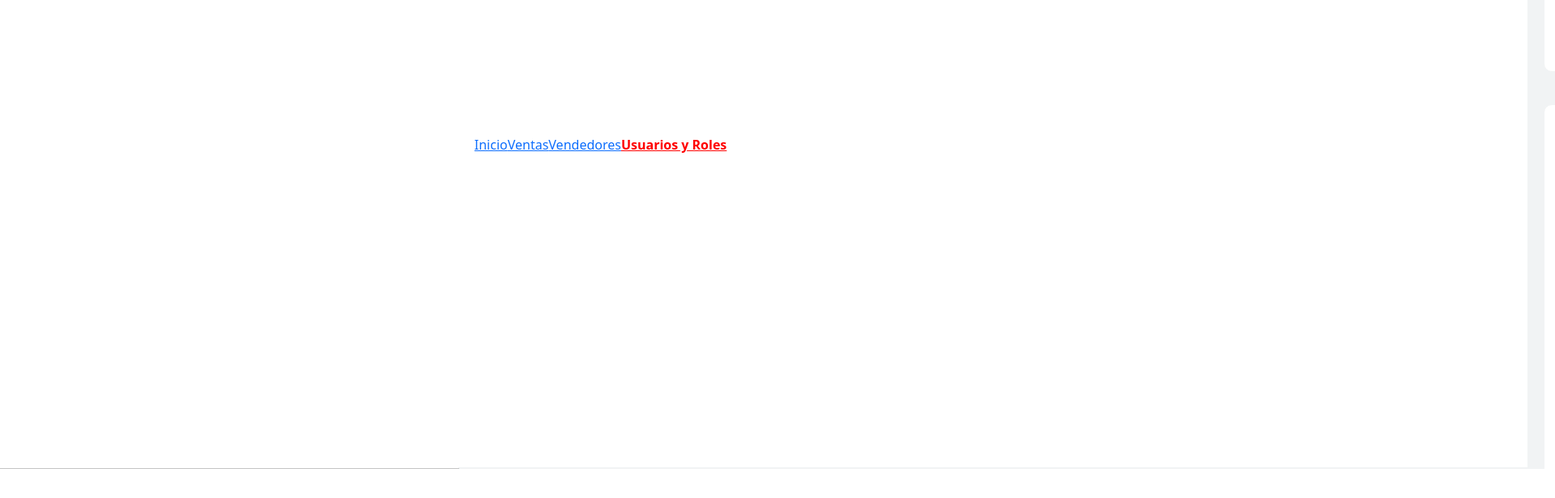
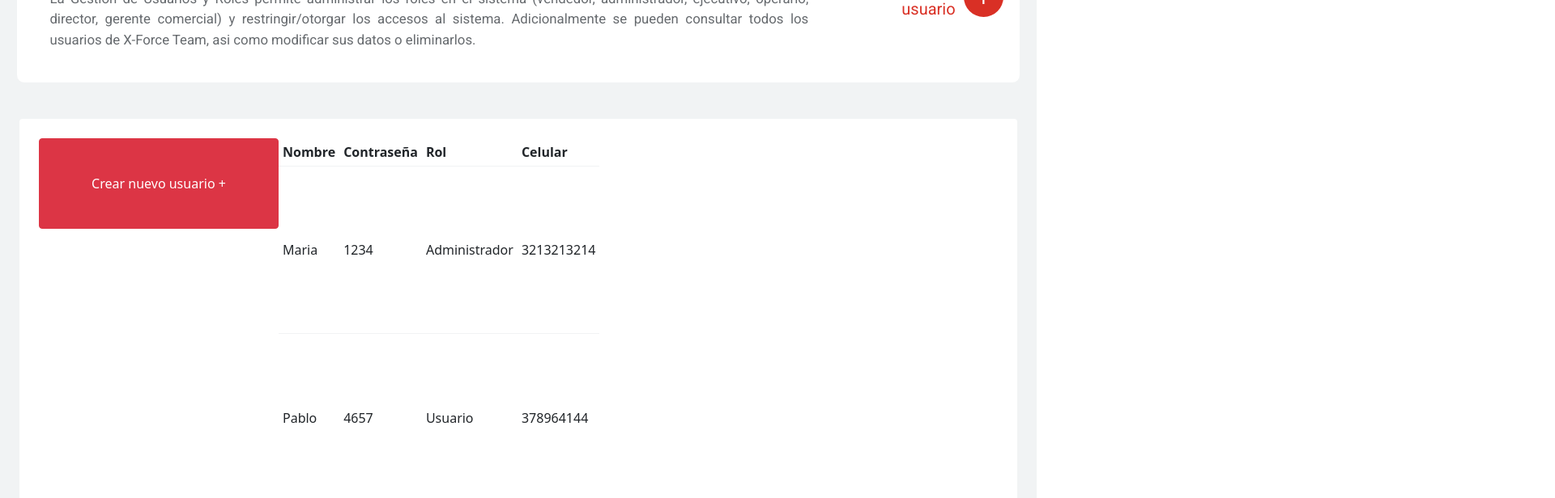
Before and after one commit to astarkz/misionTic2022, a React (Create React App) app in the folder frontend/: page /admin/usuarios in a window 1280 px wide. Shown: the part 220-836 px from the top of the page at 81% size, 1920 px wide, since content can reach past the window. Before the commit the page ends 800 px from the top, so only its background shows below. Built offline with nearby package versions, Linux system fonts and the light colour scheme.

Commit message:
another option to modal

```diff
--- a/frontend/src/Pages/admin/Usuarios.jsx
+++ b/frontend/src/Pages/admin/Usuarios.jsx
@@ -5,6 +5,7 @@ import 'Pages/styles.css';
 import descripcion from 'datasource/descripcion.json'
 import tablaUsuarios from 'datasource/tablaUsuarios.json'
 import modalInfo from 'datasource/modalInfo.json'
+import { useState, useEffect } from 'react';
 
 
 const Usuarios = () => {
@@ -12,6 +13,43 @@ const Usuarios = () => {
     let headers = Object.keys(tablaUsuarios[0])
     let data = Object.values(tablaUsuarios)
     let modal = modalInfo[2]
+
+    const usuarios = [
+        {
+            nombre: "Juana",
+            contraseña: "1234",
+            rol: "vendedor",
+            celular: "3213213214"
+
+        },
+        {
+            nombre: "Sebastian",
+            contraseña: "4567",
+            rol: "usuario",
+            celular: "3143143146"
+
+        },
+        {
+            nombre: "Felipe",
+            contraseña: "7894",
+            rol: "usuario",
+            celular: "3693693695"
+
+        },
+    ]
+    const [mostrarTabla, setmostrarTabla] = useState(true)
+    const [textoBoton, settextoBoton] = useState('')
+
+    //si mostrar tabla es true, pongale al texto del boton crear nuevo usuario, sino mostrar usuarios
+    useEffect(() => {
+        if (mostrarTabla) {
+            settextoBoton("Crear nuevo usuario +");
+        }
+        else {
+            settextoBoton("Mostrar todos los usuarios");
+        }
+    }, [mostrarTabla])
+
 
     return (
         <section className="fondoGris">
@@ -22,12 +60,80 @@ const Usuarios = () => {
                 cuerpo={cuerpo}
                 modal={modal}
             />
-            <Tabla
-                tipo="usuario"
-                headers={headers}
-                data={data} />
+
+            <section className="bg-white rounded m-4 p-4 d-flex justify-content-space-between   h-100 " >
+
+
+
+                <button className="btn btn-danger col-lg-12 h-25 w-25 " onClick={() => { setmostrarTabla(!mostrarTabla) }}>{textoBoton}</button>
+
+                {/* con set cambiamos el estado cada que se le da click */}
+                {/*Si mostrar tabla es true, entonces se muestra tabla usuarios
+                sino, se muestra formulario creacion usuarios*/ }
+
+                {mostrarTabla ? <TablaUsuarios /> : <FormularioCreacionUsuarios />}
+
+            </section>
+
         </section>
+
+
+
     )
 }
 
+const TablaUsuarios = () => {
+    return <table>
+        <thead>
+            <tr>
+                <th>Nombre</th>
+                <th>Contraseña</th>
+                <th>Rol</th>
+                <th>Celular</th>
+            </tr>
+        </thead>
+        <tbody>
+            <tr>
+                <td>Maria</td>
+                <td>1234</td>
+                <td>Administrador</td>
+                <td>3213213214</td>
+            </tr>
+            <tr>
+                <td>Pablo</td>
+                <td>4657</td>
+                <td>Usuario</td>
+                <td>378964144</td>
+            </tr>
+        </tbody>
+    </table>
+
+
+};
+
+const FormularioCreacionUsuarios = () => {
+    return <div className="d-flex row">
+        <div><h2>Crear nuevo usuario</h2></div>
+        <div>
+            <form className="form-group col-sm-2 align-items-center">
+                <label for="aname">input1</label>
+                <input className="o-input-usuarios rounded  " id="aname" type="text" />
+                <label for="bname">input2</label>
+                <input className="o-input-usuarios rounded h-50" id="bname" type="text" />
+                <label for="cname">input3</label>
+                <input className="o-input-usuarios rounded h-50" id="cname" type="text" />
+                <label for="dname">input4</label>
+                <input className="o-input-usuarios rounded h-50" id="dname" type="text" />
+                <button className="btn btn-danger">Guardar Usuario</button>
+            </form>
+        </div>
+    </div>;
+};
+
+
+
+{/* <Tabla
+                tipo="usuario"
+                headers={headers}
+                data={data} /> */}
 export default Usuarios
--- a/frontend/src/components/navbarpublic/Publicnavbar.css
+++ b/frontend/src/components/navbarpublic/Publicnavbar.css
@@ -77,13 +77,13 @@ ul {
     height: 2rem;
     width: 8rem;
 }
-div{
+.o-buscar{
     background: var(--colorPrimario);
     display: flex;
     justify-content: space-between;
 }
 
-.o-img{
+.oo-img{
     height: 40px;
     width: 40px;
 }
--- a/frontend/src/components/navbarpublic/Publicnavbar.jsx
+++ b/frontend/src/components/navbarpublic/Publicnavbar.jsx
@@ -8,15 +8,15 @@ const Publicnavbar = () => {
         <div className="bg-primary d-flex w-100 align-items-center justify-content-space-between">
             <ul  className="d-flex align-items-center navbar">
                 <li>
-                    <img className="o-img o-searchh" src={user} alt="Log out" />
+                    <img className="oo-img o-searchh" src={user} alt="Log out" />
                 </li>
                 <li>
                     <h3>X-force team</h3>
                 </li>
                 <li>
-                    <div class="buscar">
+                    <div className="o-buscar">
                         <input placeholder="Buscar un producto" />
-                        <i class="fas fa-search botonGenerico iconoBusqueda"></i>
+                        <i className="fas fa-search botonGenerico iconoBusqueda"></i>
                     </div>
                 </li>
                 <li>
```
